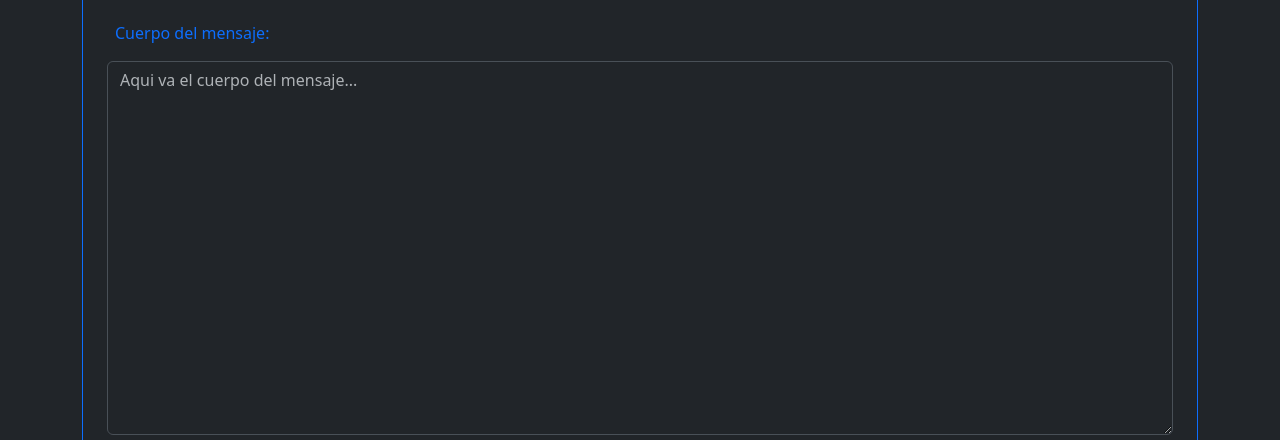
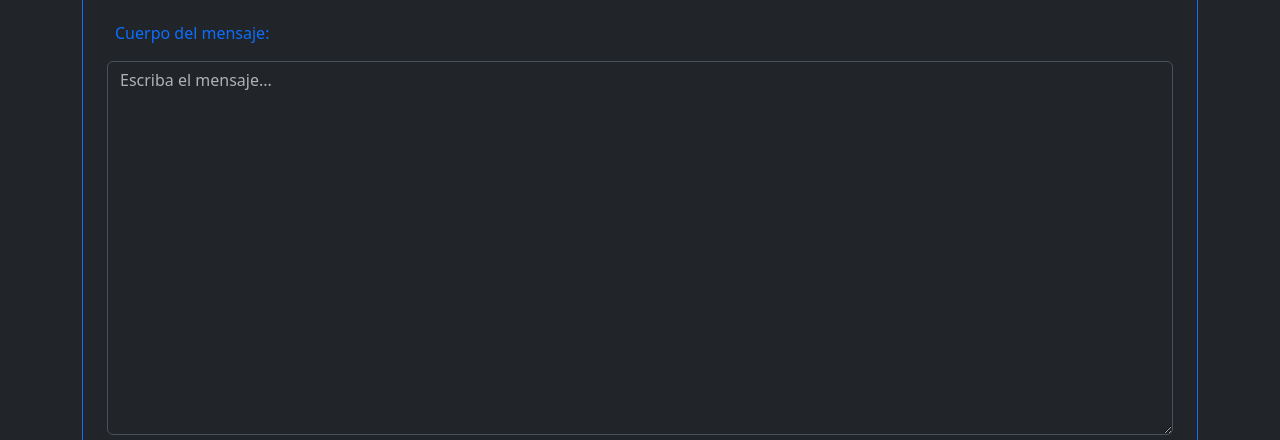
Before and after one commit to AlbertoF17/Portfolio, a plain HTML site: page AlbertoFernandezGomez_Portfolio/index.html in a window 1280 px wide. Shown: the part 2631-3071 px from the top of the page. Drawn offline with nearby package versions, Linux system fonts and the light colour scheme.

Commit message:
Portfolio

```diff
--- a/AlbertoFernandezGomez_Portfolio/index.html
+++ b/AlbertoFernandezGomez_Portfolio/index.html
@@ -191,7 +191,7 @@
 
                 <div class="row g-3 mt-2 mx-auto">
                     <label for="body" class="form-label text-primary">Cuerpo del mensaje: </label> <br />
-                    <textarea id="body" class="form-control text-info mt-2 w-10" name="body" placeholder="Aqui va el cuerpo del mensaje..." rows="15" cols="40"
+                    <textarea id="body" class="form-control text-info mt-2 w-10" name="body" placeholder="Escriba el mensaje..." rows="15" cols="40"
                         required></textarea>
                 </div>
 
```
